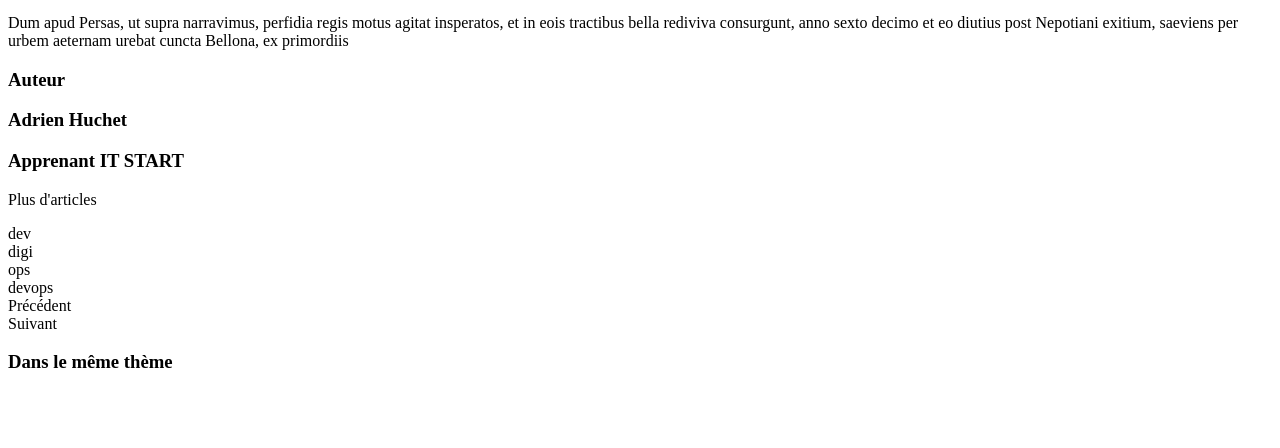
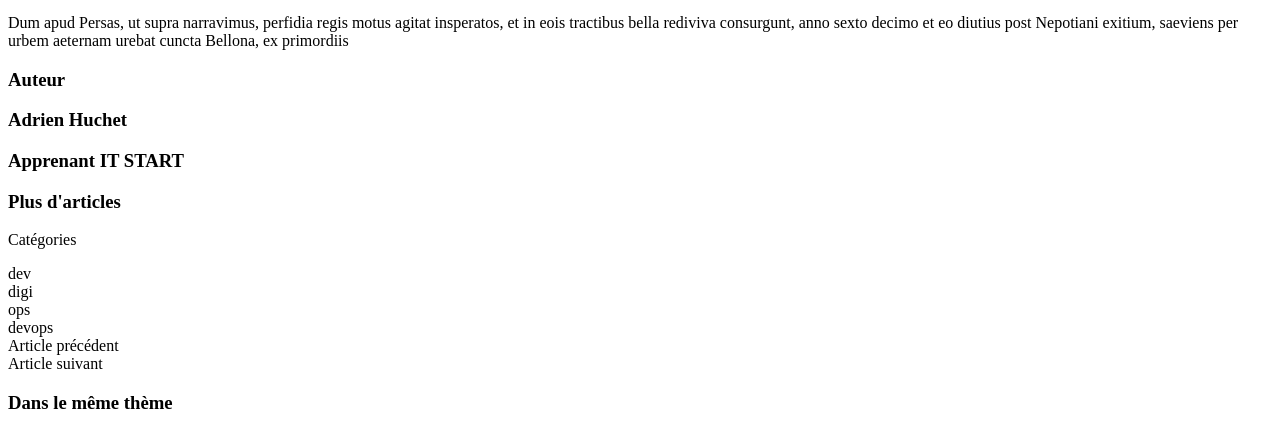
Before and after one commit to Aviortheking/Blog_IMIE, a PHP site: page /assets/html/post.html in a window 1280 px wide. Shown: the part 141-589 px from the top of the page. Run offline with PHP 8.4, Linux system fonts and the light colour scheme.

Commit message:
title post

```diff
--- a/project/assets/html/includes/footer.html
+++ b/project/assets/html/includes/footer.html
@@ -4,8 +4,8 @@
                 <div class="fullFooter">
                     <div class="upFooter">
                         <ul>
-                            <li class="iconOnFooter"><a><tag type="svg" file="facebook" style="color: white; width: 18px; height: 18px"/></a></li>
-                            <li class="iconOnFooter"><a><tag type="svg" file="twitter" style="color: white; width: 18px; height: 18px"/></a></li>
+                            <li class="iconOnFooter"><a><tag type="svg" file="facebook" style="color: white; width: 23px; height: 23px"/></a></li>
+                            <li class="iconOnFooter"><a><tag type="svg" file="twitter" style="color: white; width: 23px; height: 23px"/></a></li>
                         </ul>
                         <p class="phraseFooter">Suivez-nous sur les réseaux</p>
                     </div>
--- a/project/assets/html/index.html
+++ b/project/assets/html/index.html
@@ -12,7 +12,7 @@
 		<div class="bloc_principal">
 			<div class="cover-black">
 				<div class="bloc_principal_titre">
-					<h1>L'actualitÃƒÂ© de nos campus...</h1>
+					<h1>LE BLOG DES APPRENANTS</h1>
 				</div>
 				<div class="test2">
 					<h2 id="titre-home">Ceci est un magnifique titre</h2>
--- a/project/assets/html/post.html
+++ b/project/assets/html/post.html
@@ -1,7 +1,9 @@
 <!DOCTYPE html>
 <html>
+
 <head>
 </head>
+
 <body>
 	<header>
 		<tag type="includes" file="header" />
@@ -27,7 +29,8 @@
 			<div class="credit">
 				<h3>Auteur</h3>
 				<div class="author">
-								<a><tag type="svg" file="avatar" style="color: white; height: 64px"/></a>
+					<a>
+						<tag type="svg" file="avatar" style="color: white; height: 64px" /></a>
 					<div class="by">
 						<h3 class="name">Adrien Huchet</h3>
 						<h3 class="job">Apprenant IT START</h3>
@@ -37,15 +40,18 @@
 		</div>
 
 		<div class="bloc-filter">
-				<p class="title-second">Plus d'articles</p>
+			<h3>Plus d'articles</h3>
+				<p class="title-small">Catégories</p>
 					<div class="filtre dev-color">dev</div>
 					<div class="filtre digi-color">digi</div>
 					<div class="filtre ops-color">ops</div>
 					<div class="filtre devops-color">devops</div>
 		</div>
 
-			<div class="contenue-recent previous">Précédent</div>
-			<div class="contenue-recent next">Suivant</div>
+		<div class="bloc-recent">
+			<div class="contenue-recent previous">Article précédent</div>
+			<div class="contenue-recent next">Article suivant</div>
+		</div>
 
 		<h3 id="titre-between">Dans le même thème</h3>
 		<div class="row articles">
@@ -68,13 +74,15 @@
 							</p>
 						</div>
 					</div>
+				</div>
 			</tag>
 		</div>
 	</main>
-			<body>
+</body>
 <footer>
 	<tag type="includes" file="footer" />
-				</fotter>
-		<script src="https://maxcdn.bootstrapcdn.com/bootstrap/3.3.7/js/bootstrap.min.js" integrity="sha384-Tc5IQib027qvyjSMfHjOMaLkfuWVxZxUPnCJA7l2mCWNIpG9mGCD8wGNIcPD7Txa" crossorigin="anonymous"></script>
-	</body>
+</footer>
+<script src="https://maxcdn.bootstrapcdn.com/bootstrap/3.3.7/js/bootstrap.min.js" integrity="sha384-Tc5IQib027qvyjSMfHjOMaLkfuWVxZxUPnCJA7l2mCWNIpG9mGCD8wGNIcPD7Txa"
+ crossorigin="anonymous"></script>
+
 </html>
```
Also changed, not shown: project/assets/css/style.css (+12 -5 lines). Lines whose indentation alone changed are shown as unchanged.
